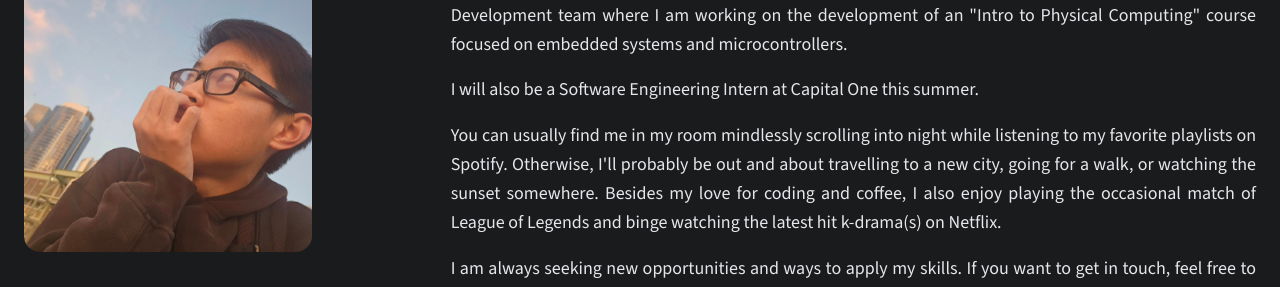
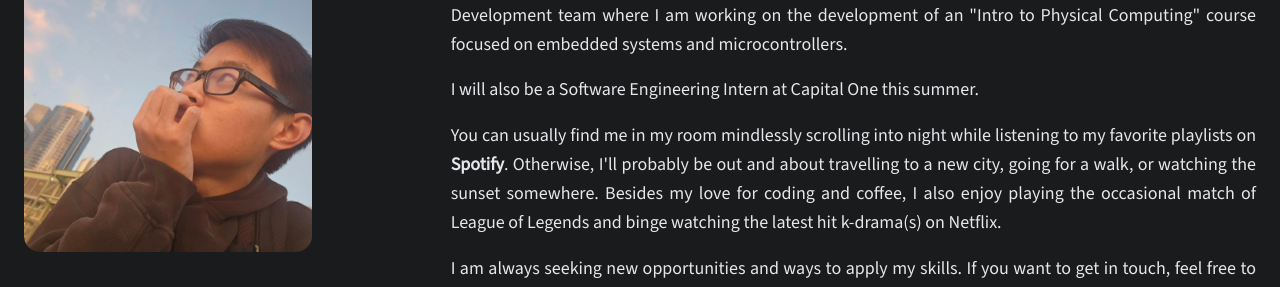
Before and after one commit to LanceMa03/website-next, a Next.js app: page / in a window 1280 px wide. Shown: the part 1180-1467 px from the top of the page. Built offline with nearby package versions, Linux system fonts and the light colour scheme.

Commit message:
added spotify redirect website to about text

```diff
--- a/components/About.tsx
+++ b/components/About.tsx
@@ -59,7 +59,10 @@
                 <p>I will also be a Software Engineering Intern at Capital One this summer.</p>
 
                 <p>You can usually find me in my room mindlessly scrolling into night while listening to my favorite
-                    playlists on Spotify. Otherwise, I&apos;ll probably be out and about travelling to a new city, going for a walk, or watching the sunset somewhere.
+                    playlists on <a href="https://lance-spotify-tracker.vercel.app/" className='font-semibold'>
+                    Spotify</a>.
+
+                    Otherwise, I&apos;ll probably be out and about travelling to a new city, going for a walk, or watching the sunset somewhere.
                     Besides my love for coding and coffee, I also enjoy playing the occasional match of League of Legends and binge watching the latest hit k-drama(s) on Netflix.
                 </p>
 
```
